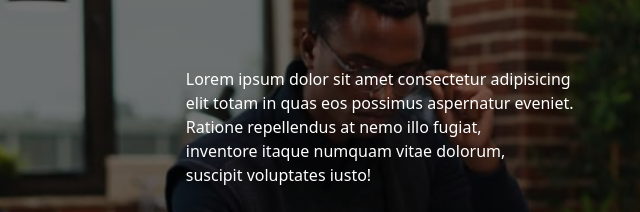
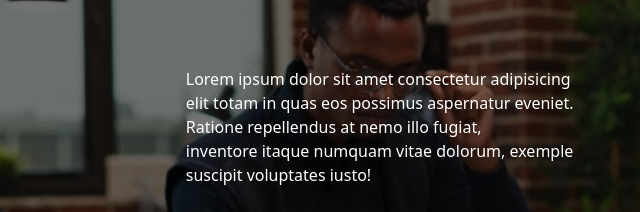
Before and after one commit to Mariama-MANE/BAKELI, a plain HTML site: page accueil.html in a window 1280 px wide. Shown: the part 160-372 px from the top of the page, 0-640 px from the left. Drawn offline with nearby package versions, Linux system fonts and the light colour scheme; a script that the page names is missing.

Commit message:
deuxieme commite

```diff
--- a/accueil.html
+++ b/accueil.html
@@ -62,7 +62,7 @@
          <div class=" nav justify-content-center text-white">
           <p>Lorem ipsum dolor sit amet consectetur adipisicing <br>elit totam in quas eos possimus aspernatur eveniet.<br>
              Ratione repellendus at nemo illo fugiat,  <br>
-             inventore itaque numquam vitae dolorum, <br>
+             inventore itaque numquam vitae dolorum, exemple<br>
              suscipit voluptates iusto!</p>
          </div>
       <div class="button">
```
